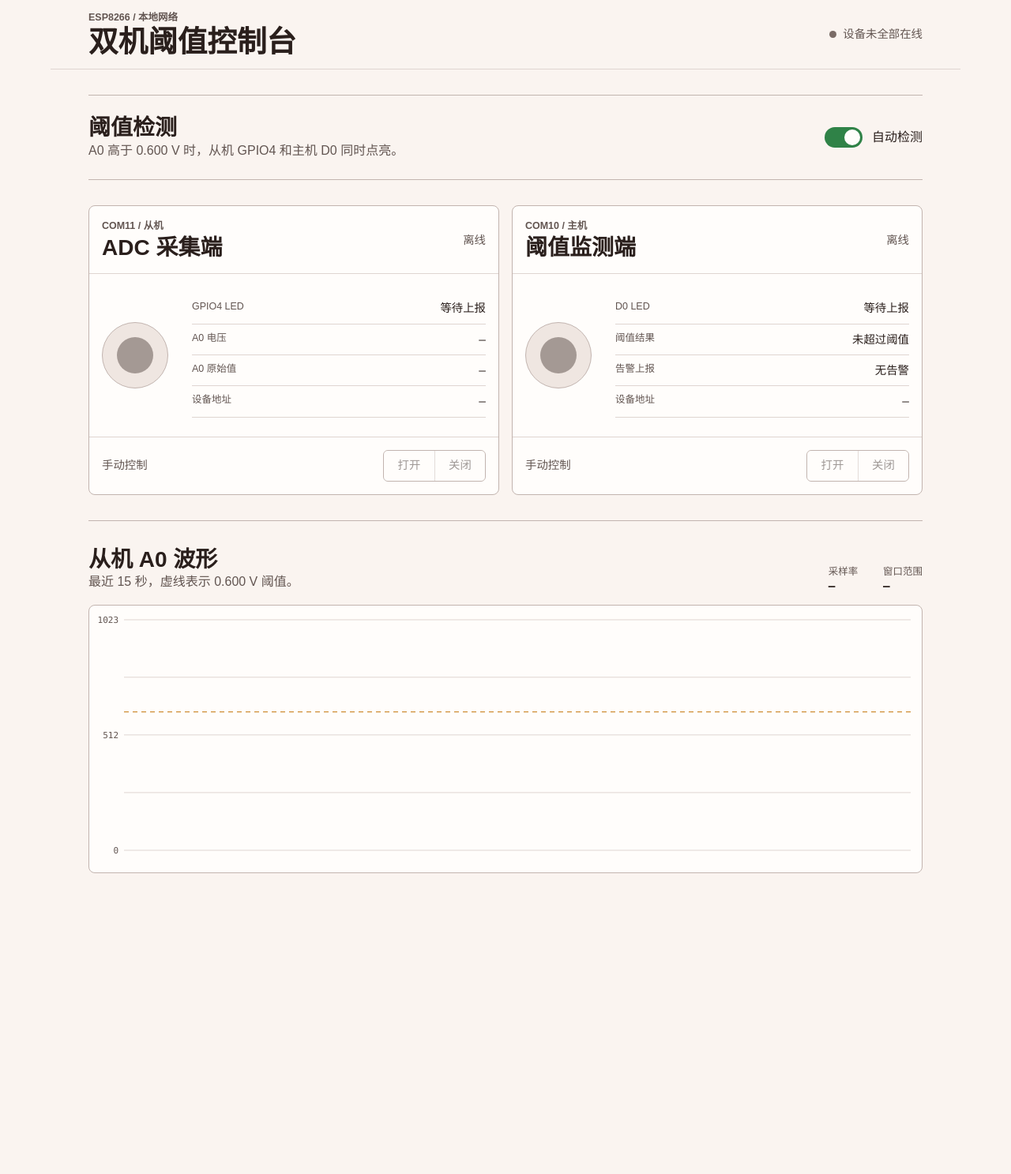
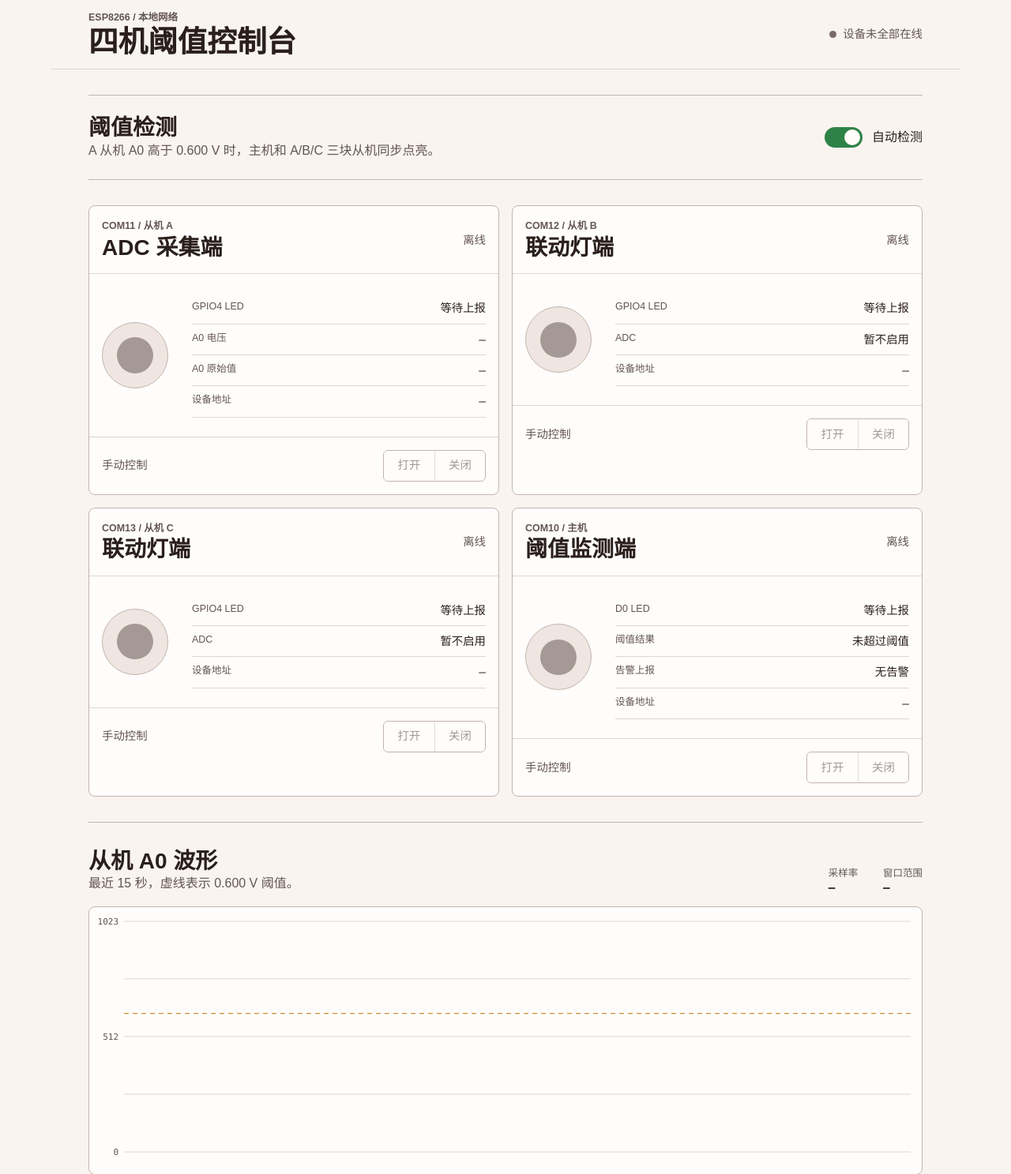
Before and after one commit to ErenYeager-LJS/Junior_high_Project, a Flask app: page / in a window 1280 px wide. Shown: the top 1487 px of the page at 79% size. Before the commit the page ends 1106 px from the top, so only its background shows below. Run offline with Flask 3, Linux system fonts and the light colour scheme; data that the repository does not hold is empty.

Commit message:
Add three-slave LED coordination

```diff
--- a/server/app.py
+++ b/server/app.py
@@ -15,7 +15,7 @@ THRESHOLD_VOLTAGE = 0.6
 THRESHOLD_RAW = round(THRESHOLD_VOLTAGE / ADC_REFERENCE_VOLTAGE * ADC_MAX_VALUE)
 ADC_HISTORY_POINTS = 20000
 WAVEFORM_DISPLAY_POINTS = 2000
-DEVICE_ROLES = ("master", "slave")
+DEVICE_ROLES = ("master", "slave_a", "slave_b", "slave_c")
 
 app = Flask(__name__)
 state_lock = Lock()
@@ -27,7 +27,7 @@ devices = {
     }
     for role in DEVICE_ROLES
 }
-control = {"threshold_enabled": True, "manual_led": {"master": False, "slave": False}}
+control = {"threshold_enabled": True, "manual_led": {role: False for role in DEVICE_ROLES}}
 adc_waveform = deque(maxlen=ADC_HISTORY_POINTS)
 adc_batches = deque(maxlen=30)
 events = deque(maxlen=20)
@@ -49,8 +49,12 @@ def public_device(role, now):
 
 
 def slave_over_threshold():
-    value = devices["slave"]["adc_latest"]
+    value = devices["slave_a"]["adc_latest"]
     return isinstance(value, int) and value > THRESHOLD_RAW
+
+
+def automatic_led():
+    return slave_over_threshold()
 
 
 def device_config(role):
@@ -59,7 +63,11 @@ def device_config(role):
         "threshold_raw": THRESHOLD_RAW,
         "manual_led": control["manual_led"][role],
         "slave_over_threshold": slave_over_threshold(),
-        "slave_adc_raw": devices["slave"]["adc_latest"] or 0,
+        "automatic_led": automatic_led(),
+        "slave_adc_raw": devices["slave_a"]["adc_latest"] or 0,
+        "slave_a_led": devices["slave_a"]["led"] is True,
+        "slave_b_led": devices["slave_b"]["led"] is True,
+        "slave_c_led": devices["slave_c"]["led"] is True,
     }
 
 
@@ -77,15 +85,15 @@ def tokens():
 def update_device_status():
     payload = request.get_json(silent=True)
     if not isinstance(payload, dict) or payload.get("role") not in DEVICE_ROLES:
-        return jsonify(error="role must be master or slave"), 400
+        return jsonify(error="role must be master, slave_a, slave_b, or slave_c"), 400
     if not isinstance(payload.get("led"), bool):
         return jsonify(error="led must be a JSON boolean"), 400
 
     role = payload["role"]
     samples = payload.get("adc_samples", [])
     interval = payload.get("sample_interval_us")
-    if role == "master" and samples:
-        return jsonify(error="master must not send ADC samples"), 400
+    if role != "slave_a" and samples:
+        return jsonify(error="only slave_a may send ADC samples"), 400
     if not isinstance(samples, list) or len(samples) > 600:
         return jsonify(error="adc_samples must contain at most 600 values"), 400
     if any(isinstance(value, bool) or not isinstance(value, int) or not 0 <= value <= ADC_MAX_VALUE for value in samples):
@@ -172,7 +180,7 @@ def read_dashboard():
     if len(points) > WAVEFORM_DISPLAY_POINTS:
         step = max(1, len(points) // WAVEFORM_DISPLAY_POINTS)
         points = points[::step]
-    latest = snapshots["slave"]["adc_latest"]
+    latest = snapshots["slave_a"]["adc_latest"]
     recent_batches = [batch for batch in batch_snapshot if batch[0] >= now - 5]
     effective_rate = None
     if recent_batches:
@@ -185,7 +193,7 @@ def read_dashboard():
         alert_message="电压大于阈值" if snapshots["master"]["alert"] else None,
         adc_voltage=round(latest / ADC_MAX_VALUE * ADC_REFERENCE_VOLTAGE, 3) if isinstance(latest, int) else None,
         adc_min=min(values) if values else None, adc_max=max(values) if values else None,
-        sample_rate_hz=round(1000000 / snapshots["slave"]["sample_interval_us"]) if snapshots["slave"]["sample_interval_us"] else None,
+        sample_rate_hz=round(1000000 / snapshots["slave_a"]["sample_interval_us"]) if snapshots["slave_a"]["sample_interval_us"] else None,
         effective_sample_rate_hz=effective_rate,
         captured_points=captured_points, waveform=points, events=event_snapshot,
     )
--- a/server/static/app.js
+++ b/server/static/app.js
@@ -69,17 +69,20 @@ const drawWaveform = () => {
 };
 
 const render = (status) => {
-  const { master, slave } = status.devices;
+  const { master, slave_a, slave_b, slave_c } = status.devices;
   renderDevice("master", master);
-  renderDevice("slave", slave);
-  elements.networkState.dataset.online = String(master.online && slave.online);
-  elements.networkState.lastElementChild.textContent = master.online && slave.online ? "两台设备在线" : "设备未全部在线";
+  renderDevice("slave_a", slave_a);
+  renderDevice("slave_b", slave_b);
+  renderDevice("slave_c", slave_c);
+  const allOnline = master.online && slave_a.online && slave_b.online && slave_c.online;
+  elements.networkState.dataset.online = String(allOnline);
+  elements.networkState.lastElementChild.textContent = allOnline ? "四台设备在线" : "设备未全部在线";
   elements.thresholdEnabled.checked = status.threshold_enabled;
   elements.modeLabel.textContent = status.threshold_enabled ? "自动检测" : "手动控制";
   elements.manualButtons.forEach((button) => (button.disabled = status.threshold_enabled));
   elements.alertBand.hidden = !status.alert_message;
   setText("adcVoltage", Number.isFinite(status.adc_voltage) ? `${status.adc_voltage.toFixed(3)} V` : null);
-  setText("adcRaw", slave.adc_latest);
+  setText("adcRaw", slave_a.adc_latest);
   setText("thresholdResult", status.slave_over_threshold ? "超过 0.600 V" : "未超过阈值");
   setText("masterAlert", status.alert_message || "无告警");
   setText("sampleRate", Number.isFinite(status.effective_sample_rate_hz) ? `${status.effective_sample_rate_hz} Hz（目标 ${status.sample_rate_hz}）` : null);
--- a/server/templates/index.html
+++ b/server/templates/index.html
@@ -4,7 +4,7 @@
     <meta charset="utf-8">
     <meta name="viewport" content="width=device-width, initial-scale=1, viewport-fit=cover">
     <meta name="theme-color" content="#f7f4f1">
-    <title>双机阈值控制台</title>
+    <title>四机阈值控制台</title>
     <link rel="stylesheet" href="{{ url_for('static', filename='styles.css') }}">
     <script src="{{ url_for('static', filename='app.js') }}" defer></script>
   </head>
@@ -12,7 +12,7 @@
     <header class="topbar">
       <div>
         <p class="eyebrow">ESP8266 / 本地网络</p>
-        <h1>双机阈值控制台</h1>
+        <h1>四机阈值控制台</h1>
       </div>
       <div class="network-state" id="networkState" role="status" aria-live="polite">
         <span class="status-dot" aria-hidden="true"></span>
@@ -24,7 +24,7 @@
       <section class="mode-band" aria-labelledby="modeTitle">
         <div>
           <h2 id="modeTitle">阈值检测</h2>
-          <p>A0 高于 0.600 V 时，从机 GPIO4 和主机 D0 同时点亮。</p>
+          <p>A 从机 A0 高于 0.600 V 时，主机和 A/B/C 三块从机同步点亮。</p>
         </div>
         <label class="switch-control">
           <input id="thresholdEnabled" type="checkbox" checked>
@@ -35,31 +35,43 @@
 
       <section class="alert-band" id="alertBand" hidden aria-live="assertive">
         <strong>电压大于阈值</strong>
-        <span>两台设备的指示灯已联动点亮</span>
+        <span>四台设备的指示灯已联动点亮</span>
       </section>
 
       <section class="devices" aria-label="设备状态与手动控制">
-        <article class="device" data-device="slave">
+        <article class="device" data-device="slave_a">
           <header class="device-head">
-            <div><p class="eyebrow">COM11 / 从机</p><h2>ADC 采集端</h2></div>
-            <span class="device-online" id="slaveOnline">离线</span>
+            <div><p class="eyebrow">COM11 / 从机 A</p><h2>ADC 采集端</h2></div>
+            <span class="device-online" id="slave_aOnline">离线</span>
           </header>
           <div class="device-body">
-            <div class="lamp" id="slaveLamp" aria-label="从机灯状态"><span></span></div>
+            <div class="lamp" id="slave_aLamp" aria-label="从机 A 灯状态"><span></span></div>
             <dl class="metrics">
-              <div><dt>GPIO4 LED</dt><dd id="slaveLed">—</dd></div>
+              <div><dt>GPIO4 LED</dt><dd id="slave_aLed">—</dd></div>
               <div><dt>A0 电压</dt><dd id="adcVoltage">—</dd></div>
               <div><dt>A0 原始值</dt><dd id="adcRaw">—</dd></div>
-              <div><dt>设备地址</dt><dd id="slaveIp">—</dd></div>
+              <div><dt>设备地址</dt><dd id="slave_aIp">—</dd></div>
             </dl>
           </div>
           <div class="manual-control">
             <span>手动控制</span>
             <div class="segmented" role="group" aria-label="从机 LED 手动控制">
-              <button type="button" data-role="slave" data-led="true">打开</button>
-              <button type="button" data-role="slave" data-led="false">关闭</button>
+              <button type="button" data-role="slave_a" data-led="true">打开</button>
+              <button type="button" data-role="slave_a" data-led="false">关闭</button>
             </div>
           </div>
+        </article>
+
+        <article class="device" data-device="slave_b">
+          <header class="device-head"><div><p class="eyebrow">COM12 / 从机 B</p><h2>联动灯端</h2></div><span class="device-online" id="slave_bOnline">离线</span></header>
+          <div class="device-body"><div class="lamp" id="slave_bLamp" aria-label="从机 B 灯状态"><span></span></div><dl class="metrics"><div><dt>GPIO4 LED</dt><dd id="slave_bLed">—</dd></div><div><dt>ADC</dt><dd>暂不启用</dd></div><div><dt>设备地址</dt><dd id="slave_bIp">—</dd></div></dl></div>
+          <div class="manual-control"><span>手动控制</span><div class="segmented" role="group" aria-label="从机 B LED 手动控制"><button type="button" data-role="slave_b" data-led="true">打开</button><button type="button" data-role="slave_b" data-led="false">关闭</button></div></div>
+        </article>
+
+        <article class="device" data-device="slave_c">
+          <header class="device-head"><div><p class="eyebrow">COM13 / 从机 C</p><h2>联动灯端</h2></div><span class="device-online" id="slave_cOnline">离线</span></header>
+          <div class="device-body"><div class="lamp" id="slave_cLamp" aria-label="从机 C 灯状态"><span></span></div><dl class="metrics"><div><dt>GPIO4 LED</dt><dd id="slave_cLed">—</dd></div><div><dt>ADC</dt><dd>暂不启用</dd></div><div><dt>设备地址</dt><dd id="slave_cIp">—</dd></div></dl></div>
+          <div class="manual-control"><span>手动控制</span><div class="segmented" role="group" aria-label="从机 C LED 手动控制"><button type="button" data-role="slave_c" data-led="true">打开</button><button type="button" data-role="slave_c" data-led="false">关闭</button></div></div>
         </article>
 
         <article class="device" data-device="master">
```
Also changed, not shown: PROJECT_LOG.md (+35 -0 lines), platformio.ini (+17 -3 lines), 6 other files.
